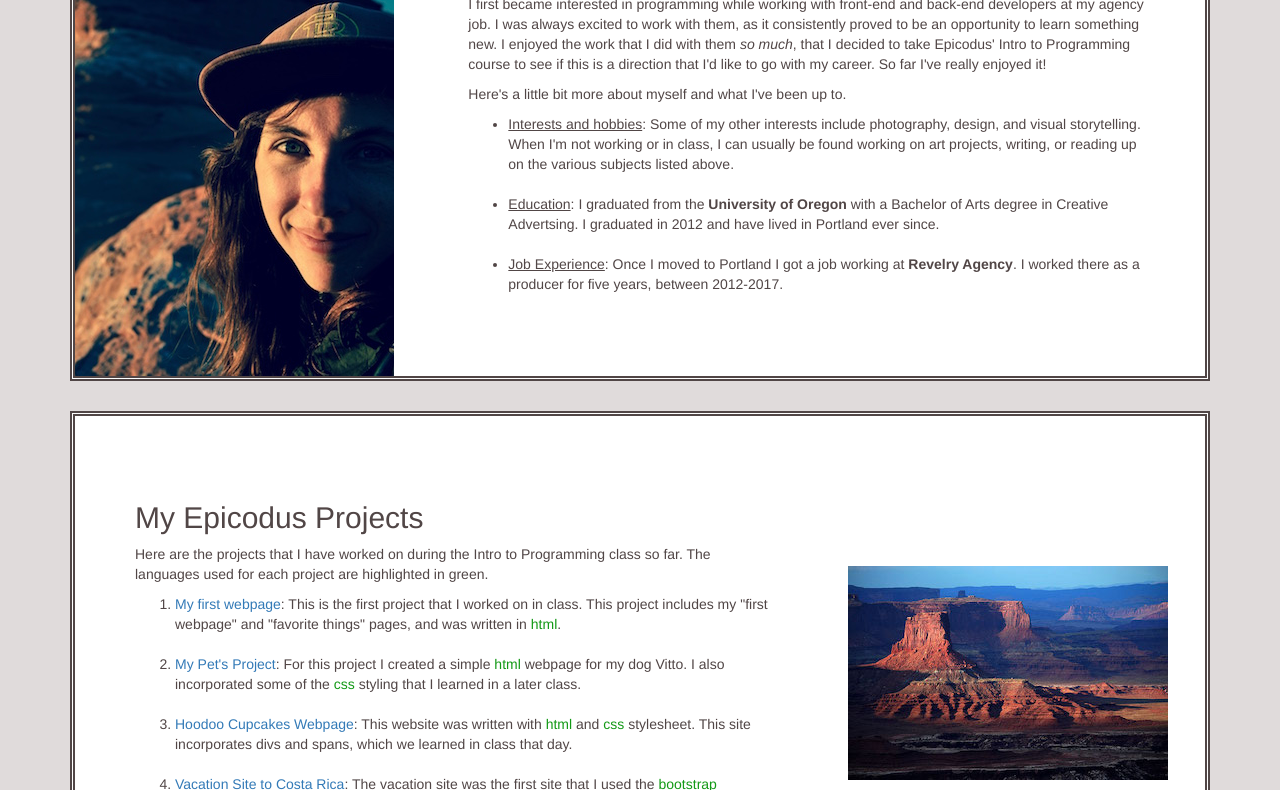
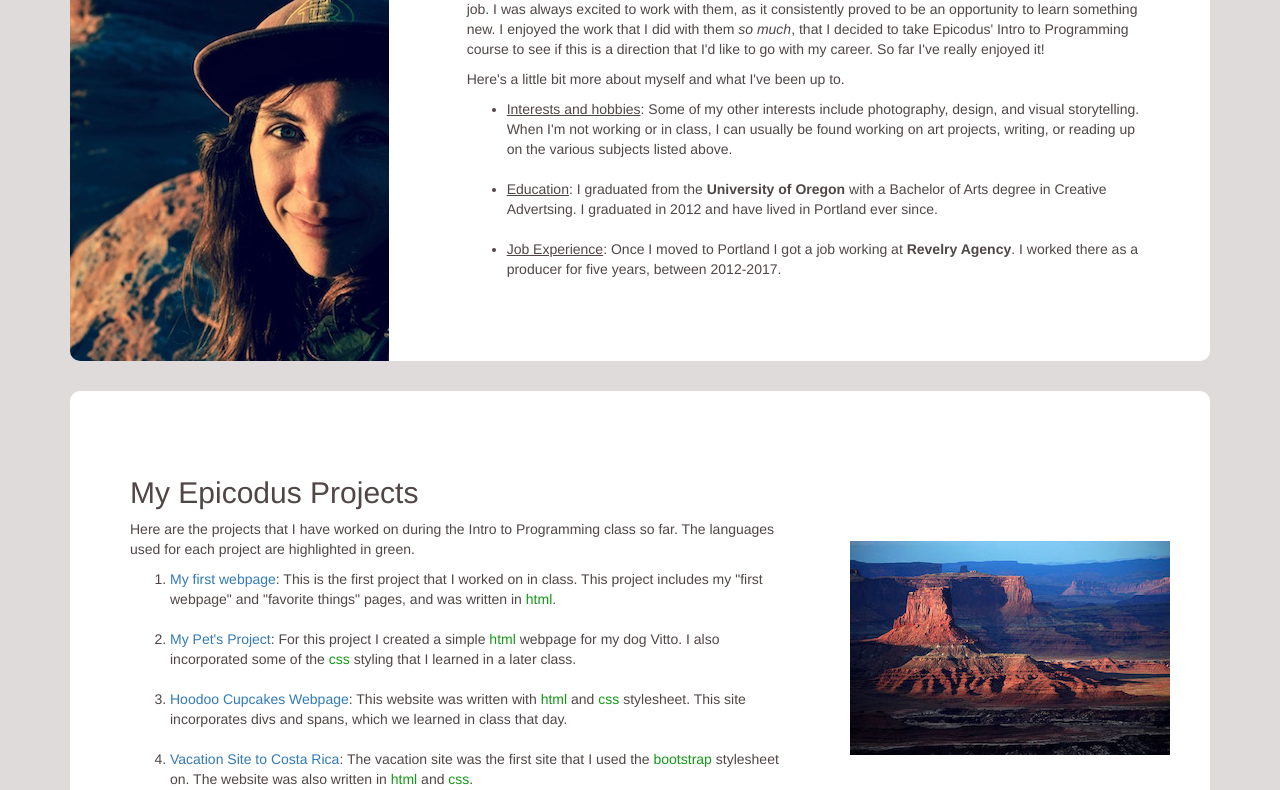
Before and after one commit to ilminka/my-portfolio-page, a plain HTML site: page index.html in a window 1280 px wide. Shown: the part 389-1179 px from the top of the page. Drawn offline with Linux system fonts and the light colour scheme.

Commit message:
update borders

```diff
--- a/css/styles.css
+++ b/css/styles.css
@@ -5,15 +5,23 @@
 .jumbotron {
   color: #514646;
   background-color: white;
-  border: 5px double #514646;
-  border-radius: 0 !important;
+  /*border: 5px double #514646;*/
+  border-radius: 0 0 10px 10px !important;
 }
 
 .border {
-  border: 5px double #514646;
+  /*border: 5px double #514646;*/
   background-color: white;
   color: #514646;
-  padding-right: 40px
+  padding-right: 40px;
+}
+
+.rounded {
+  border-radius: 10px;
+}
+
+#profile-photo {
+  border-radius: 10px 0 0 10px;
 }
 
 .col-md-8 {
@@ -23,7 +31,7 @@
 .border-2 {
   background-color: white;
   color: #514646;
-  border: 5px double #514646;
+  /*border: 5px double #514646;*/
   margin-top: 30px;
   padding: 30px 50px 30px 40px;
 }
--- a/index.html
+++ b/index.html
@@ -12,10 +12,10 @@
         <h1>Hi, I'm Lindsey Halliday</h1>
         <p>Welcome to my portfolio page.</p>
       </div>
-      <div class="border">
+      <div class="border rounded">
         <div class="row">
           <div class="col-md-4">
-            <img src="img/lindsey-profile.jpg" alt="lindsey halliday">
+            <img id="profile-photo" src="img/lindsey-profile.jpg" alt="lindsey halliday">
           </div>
           <div class="col-md-8">
             <h2>A little about Myself..</h2>
@@ -31,7 +31,7 @@
           </div>
         </div>
       </div>
-      <div class="border-2">
+      <div class="border-2 rounded">
         <div class="row">
           <div class="col-md-8">
             <h2>My Epicodus Projects</h2>
```
